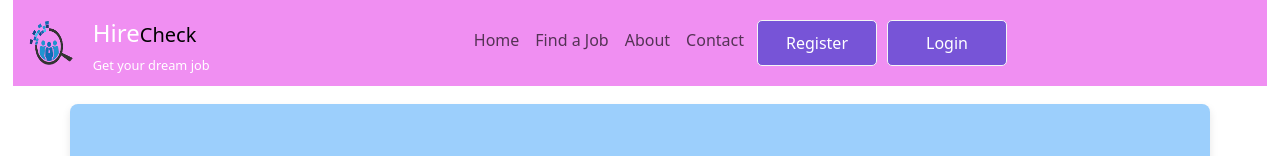
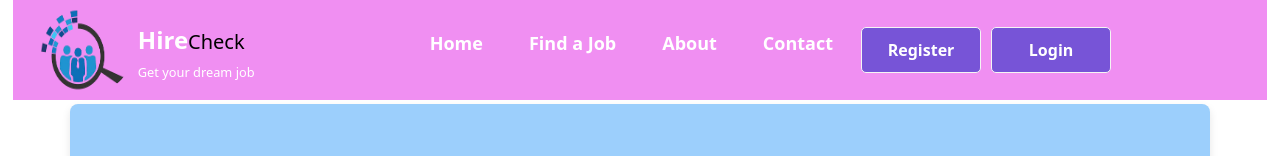
Before and after one commit to bhanuteja-09/Major-Project, a React (Create React App) app: page / in a window 1280 px wide. Shown: the top 156 px of the page. Built offline with nearby package versions, Linux system fonts and the light colour scheme; the HTML template or start-up script is replaced by a standard one.

Commit message:
adding major-project

```diff
--- a/src/components/Header.css
+++ b/src/components/Header.css
@@ -14,9 +14,11 @@
 }
 
 .header-navbar .brand .logo {
+    position: relative;
+    left: 10px;
     border-radius: 50%; /* Make the logo circular */
-    width: 50px; /* Adjust size as needed */
-    height: 50px; /* Ensure height matches width for circular shape */
+    width: 95px; /* Adjust size as needed */
+    height: 90px; /* Ensure height matches width for circular shape */
     margin-right: 15px; /* Space between logo and text */
 }
 
@@ -26,6 +28,7 @@
 }
 
 .header-navbar .brand .brand-title {
+    font-weight: bold;
     font-size: 1.5rem; /* Adjust size as needed */
     color: #ffffff; /* Text color */
 }
@@ -35,6 +38,34 @@
     color: #ffffff; /* Text color */
     margin-top: 5px; /* Space between brand title and subtitle */
 }
+
+.header-navbar .navbar-nav .nav-link {
+    color: #ffffff; /* White text color */
+    font-weight: bold; /* Make text bold */
+    margin: 0 15px; /* Space between navigation links */
+}
+
+.nav-link {
+    position:relative;
+    /* right: 200px; */
+    font-size: 18px;
+}
+
+.nav-link::after{
+    content:'';
+    width: 0;
+    height: 3px;
+    background: #1500ff;
+    position: absolute;
+    left:10px;
+    bottom: 6px;
+    transition: 0.5s;
+
+}
+.nav-link:hover::after{
+    width:80%;
+}
+
 
 /* Responsive Styles */
 @media (max-width: 992px) {
@@ -51,11 +82,36 @@
     }
 
     .header-navbar .navbar-nav .nav-link {
+        font-weight: bold;
         margin: 0 25px; /* Space between navigation links */
     }
 
     .header-navbar .header-buttons {
         display: none; /* Hide buttons on smaller screens */
+    }
+    .nav-link {
+        position:relative;
+        /* right: 200px; */
+        font-size: 18px;
+    }
+
+    .nav-link::after{
+        content:'';
+        width: 0;
+        height: 3px;
+        background: #1500ff;
+        position: absolute;
+        left:0px;
+        bottom: 6px;
+        transition: 0.5s;
+
+    }
+    .nav-link:hover::after{
+        width:100%;
+    }
+    .header-navbar .navbar-toggler {
+        position: relative;
+        right: 30px;
     }
 }
 
@@ -66,12 +122,58 @@
 
     .header-navbar .navbar-nav {
         font-size: 0.9rem; /* Adjust font size for smaller screens */
-        flex-direction: column;
-        align-items: center;
+        flex-direction: column; /* Stack links vertically */
+        align-items: center; /* Center align items */
     }
 
     .header-navbar .navbar-nav .nav-link {
-        margin: 0px 0; /* Space between navigation links */
+        font-weight: bold;
+        margin: 10px 0; /* Space between navigation links */
+    }
+
+    .header-navbar .header-buttons {
+        display: flex; /* Show buttons */
+        flex-direction: column; /* Stack buttons vertically */
+        align-items: center; /* Center align buttons */
+        margin-top: 10px; /* Space above buttons */
+    }
+
+    .header-navbar .header-buttons .nav-btn {
+
+        margin: 10px 0; /* Space between buttons */
+        position: static; /* Remove any absolute positioning */
+    }
+    .nav-link {
+        position:relative;
+        /* right: 200px; */
+        font-size: 18px;
+    }
+
+    .nav-link::after{
+        content:'';
+        width: 0;
+        height: 3px;
+        background: #1500ff;
+        position: absolute;
+        left:0px;
+        bottom: 6px;
+        transition: 0.5s;
+
+    }
+    .nav-link:hover::after{
+        width:100%;
+    }
+    .header-navbar .navbar-toggler {
+        position: relative;
+        right: 30px;
+        /* border: none; */
+         /* Remove default border */
+        /* background: transparent;  */
+        /* Make background transparent */
+        /* outline: none;  */
+        /* Remove focus outline */
+        /* padding: 0;  */
+        /* Remove default padding */
     }
 }
 
@@ -80,7 +182,7 @@
     color: #ffffff !important; /* Force text color */
     background-color: #7754d7 !important; /* Custom background color */
     border: 1px solid #f4f6f4 !important; /* Border color */
-    margin: 0 5px; /* Spacing between buttons */
+    margin: 5px; /* Spacing between buttons */
     padding: 10px 20px; /* Consistent padding */
     border-radius: 5px; /* Rounded corners */
     font-size: 1rem; /* Consistent font size */
@@ -88,6 +190,7 @@
     text-align: center; /* Center text */
     display: inline-block; /* Ensure buttons are displayed correctly */
     box-shadow: none; /* Remove default button shadow if any */
+    font-weight: bold;
 }
 
 .header-navbar .nav-btn:hover {
```
Also changed, not shown: 1 other file (tests, documents, lock files or other folders).
